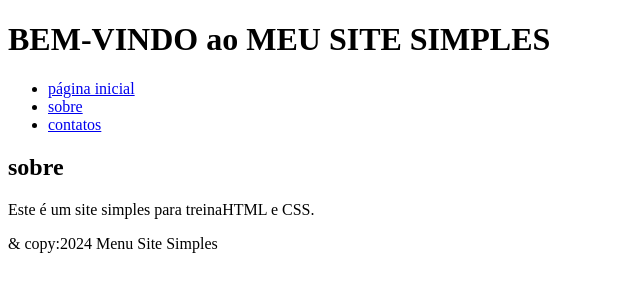
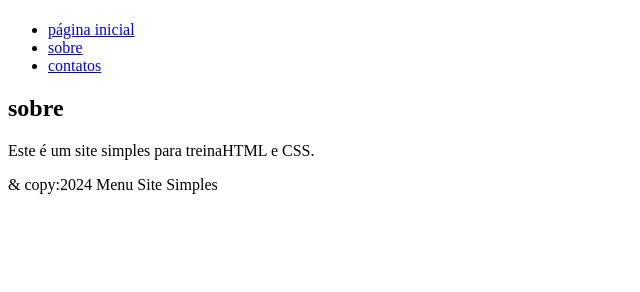
Before and after one commit to BBABBII/aula3, a plain HTML site: page index.html in a window 1280 px wide. Shown: the whole page, without its empty margins (0-640 px from the left). Drawn offline with Linux system fonts and the light colour scheme.

Commit message:
envio feito pelo professor

```diff
--- a/index.html
+++ b/index.html
@@ -11,7 +11,6 @@
 <body>
     <header>
         <h1>
-            BEM-VINDO ao MEU SITE SIMPLES
         </h1>
     </header>
     <nav>
```
